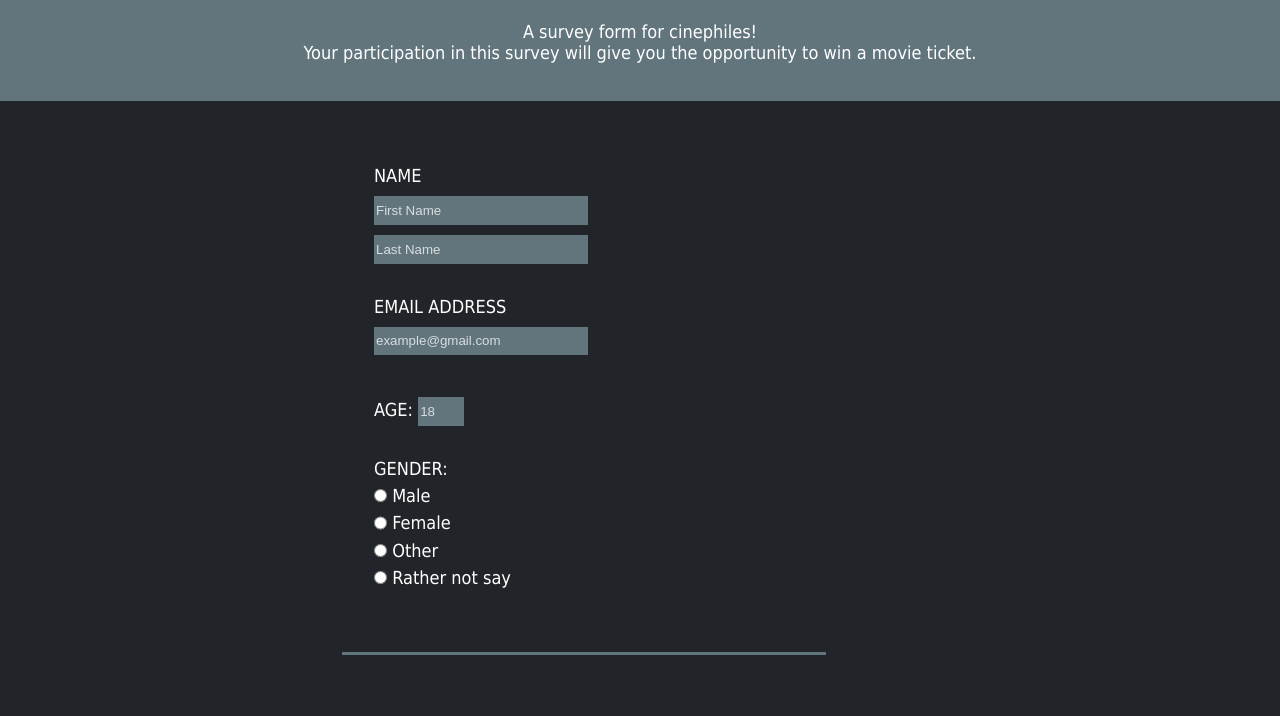
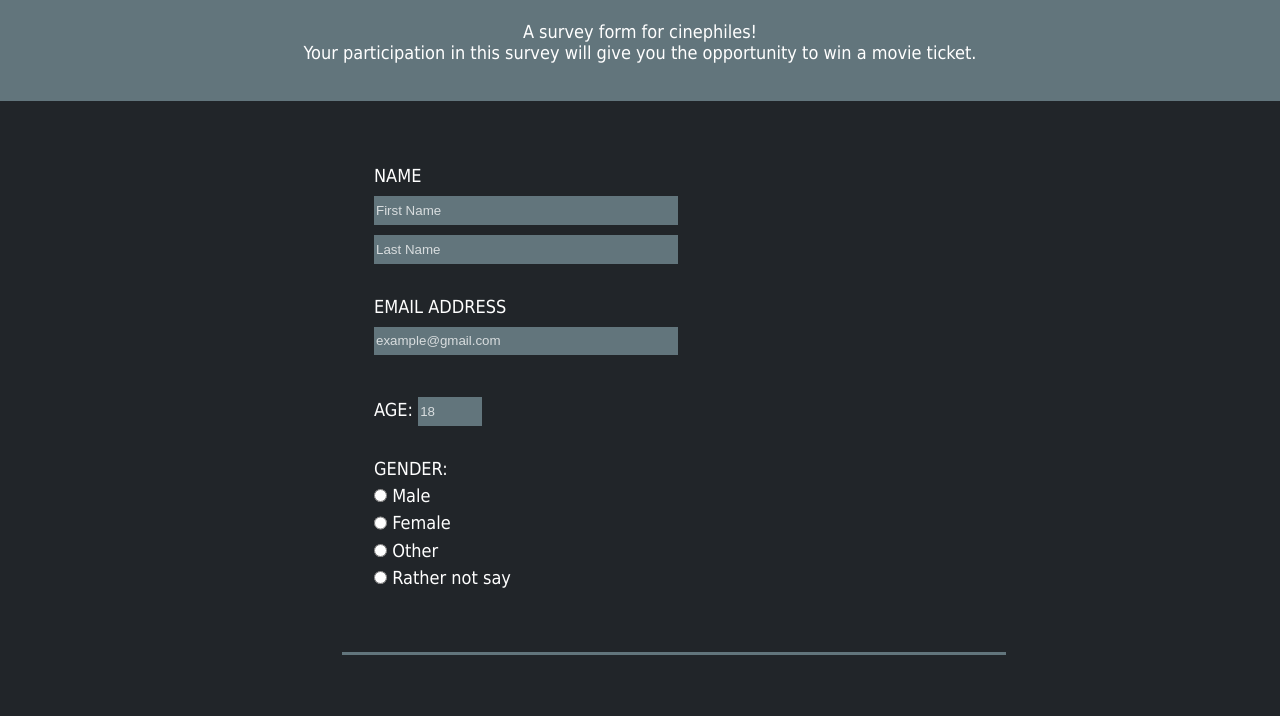
Before and after one commit to frogsvelocity/movie-survey, a plain HTML site: page index.html in a window 1280 px wide. Shown: the part 80-796 px from the top of the page. Drawn offline with Linux system fonts and the light colour scheme.

Commit message:
finallll

```diff
--- a/styles.css
+++ b/styles.css
@@ -13,6 +13,7 @@ body {
     padding: 12px 0 20px 0;
     color: #FFFFFF;
     text-align: center;
+    width: 100%
 }
 
 form {
@@ -69,7 +70,7 @@ label {
 
 fieldset:not(:last-of-type) {
     border-bottom: 3px solid #62757C;
-    width: 70%;;
+    width: 100%;;
   }
 
 input[type="submit"] {
```
